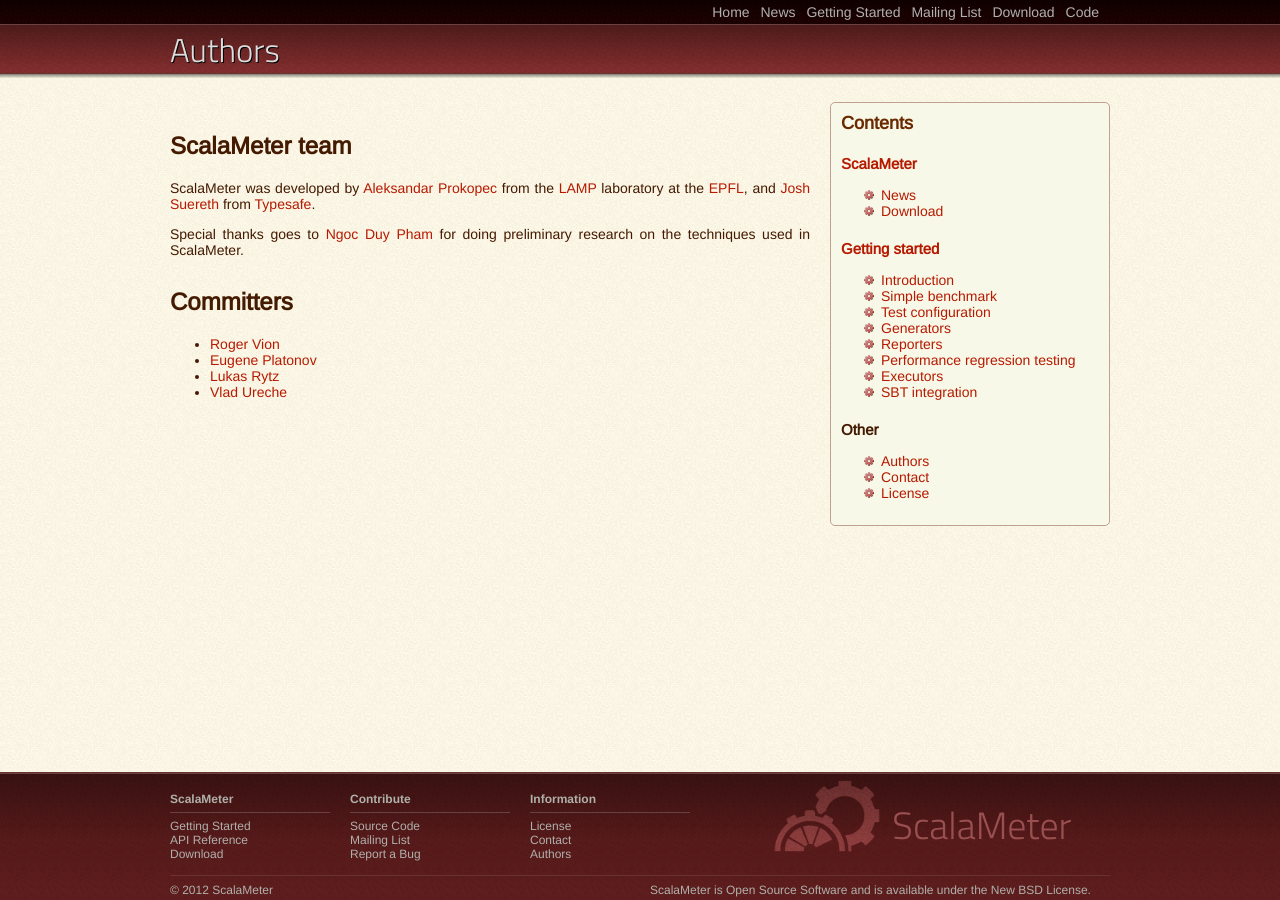
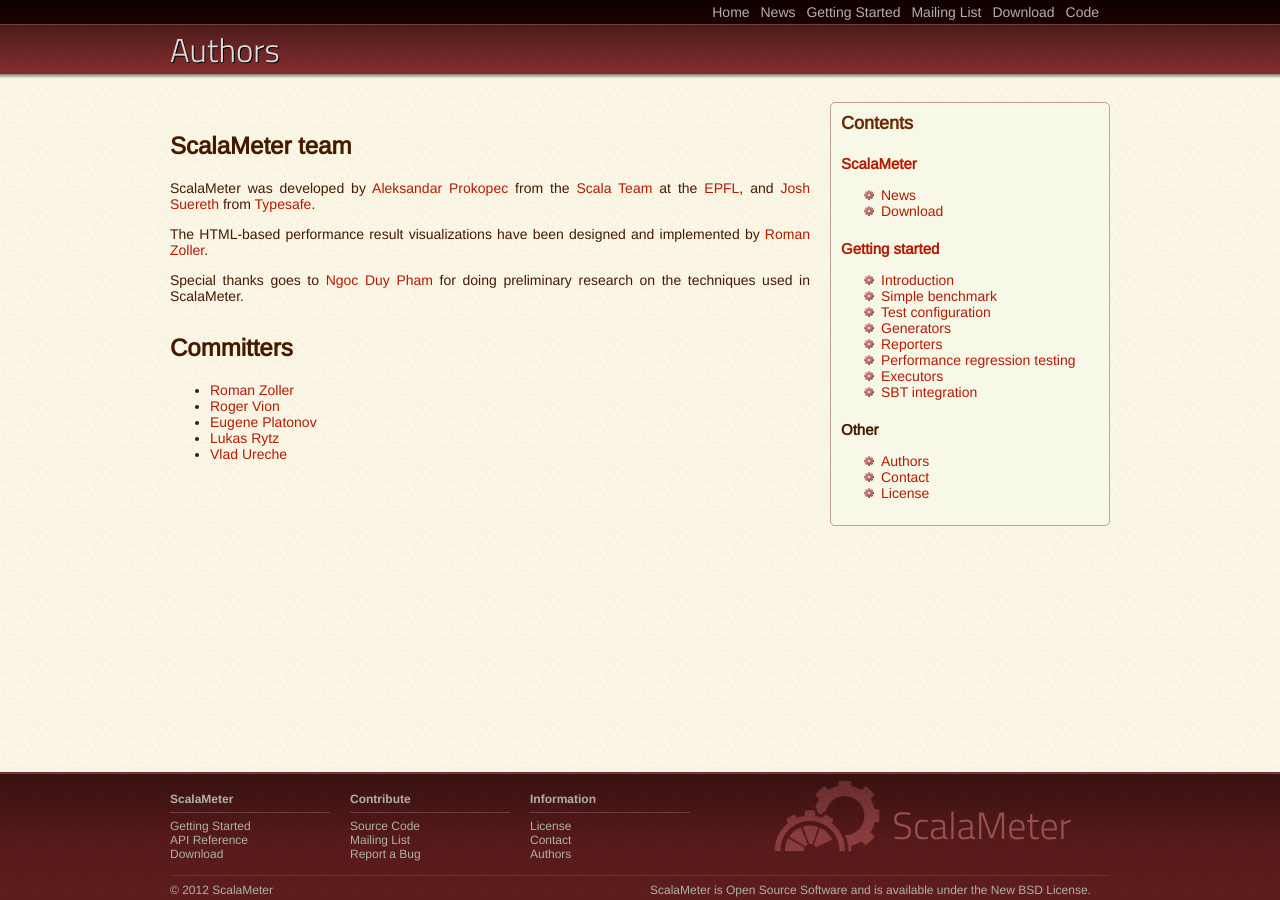
Before and after one commit to scalameter/scalameter, a Jekyll site: the page built from home/authors.md, in a window 1280 px wide. Built offline with Jekyll 4.4.1, drawn with Linux system fonts in a browser that asks for light colours.

```diff
--- a/home/authors.md
+++ b/home/authors.md
@@ -6,14 +6,17 @@ permalink: /authors/index.html
 
 ## ScalaMeter team
 
-ScalaMeter was developed by [Aleksandar Prokopec](http://people.epfl.ch/aleksandar.prokopec) from the [LAMP](http://lamp.epfl.ch/) laboratory at the [EPFL](http://epfl.ch/),
+ScalaMeter was developed by [Aleksandar Prokopec](http://people.epfl.ch/aleksandar.prokopec) from the [Scala Team](http://lamp.epfl.ch/) at the [EPFL](http://epfl.ch/),
 and [Josh Suereth](http://jsuereth.com/) from [Typesafe](http://typesafe.com/).
+
+The HTML-based performance result visualizations have been designed and implemented by [Roman Zoller](https://github.com/rzoller).
 
 Special thanks goes to [Ngoc Duy Pham](https://github.com/ngocduy-pham) for doing preliminary research
 on the techniques used in ScalaMeter.
 
 ## Committers
 
+- [Roman Zoller](https://github.com/rzoller)
 - [Roger Vion](https://github.com/vrepfl)
 - [Eugene Platonov](https://github.com/jozic)
 - [Lukas Rytz](https://github.com/lrytz)
--- a/resources/css/scalameter.css
+++ b/resources/css/scalameter.css
@@ -342,6 +342,14 @@ h1.newstitle {
   text-shadow: none;
 }
 
+h1.newstitle:active {
+  color: #f67a00;
+}
+
+h1.newstitle:hover {
+  color: #f67a00;
+}
+
 div.toc span {
   padding-top: 10px;
   font-size: 18px;
```
Also changed, not shown: home/gettingstarted/configuration.md (+61 -0 lines), home/gettingstarted/executors.md (+1 -2 lines), home/news.md (+3 -3 lines).
